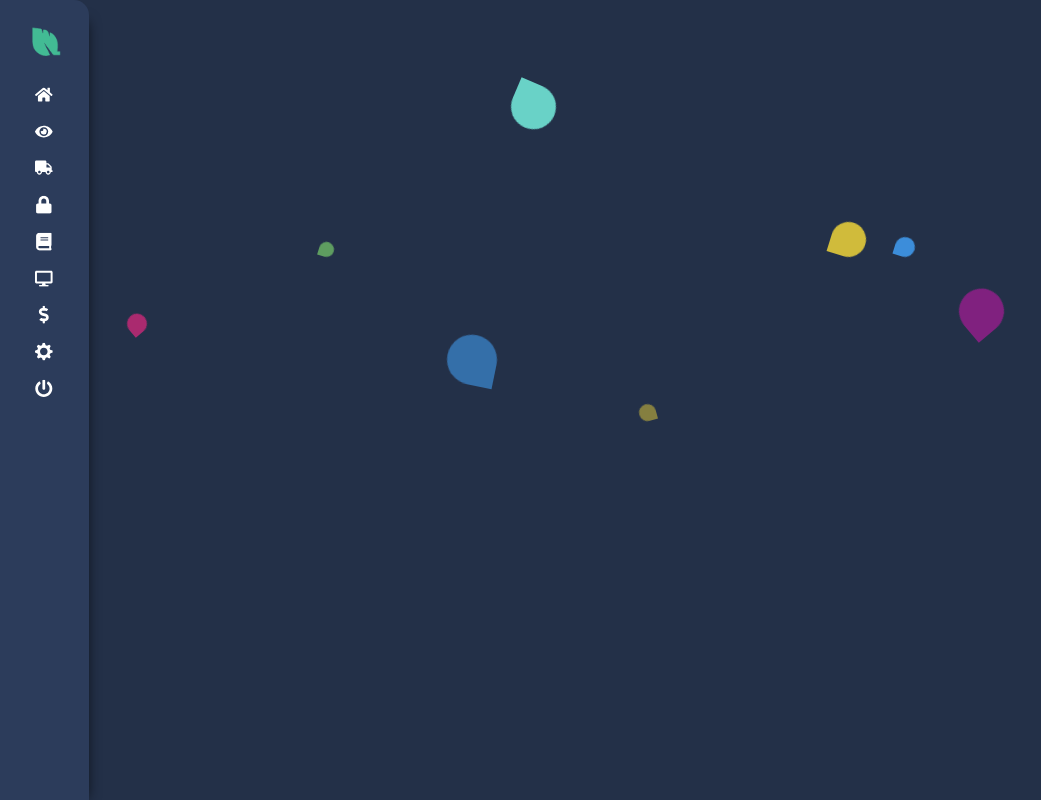
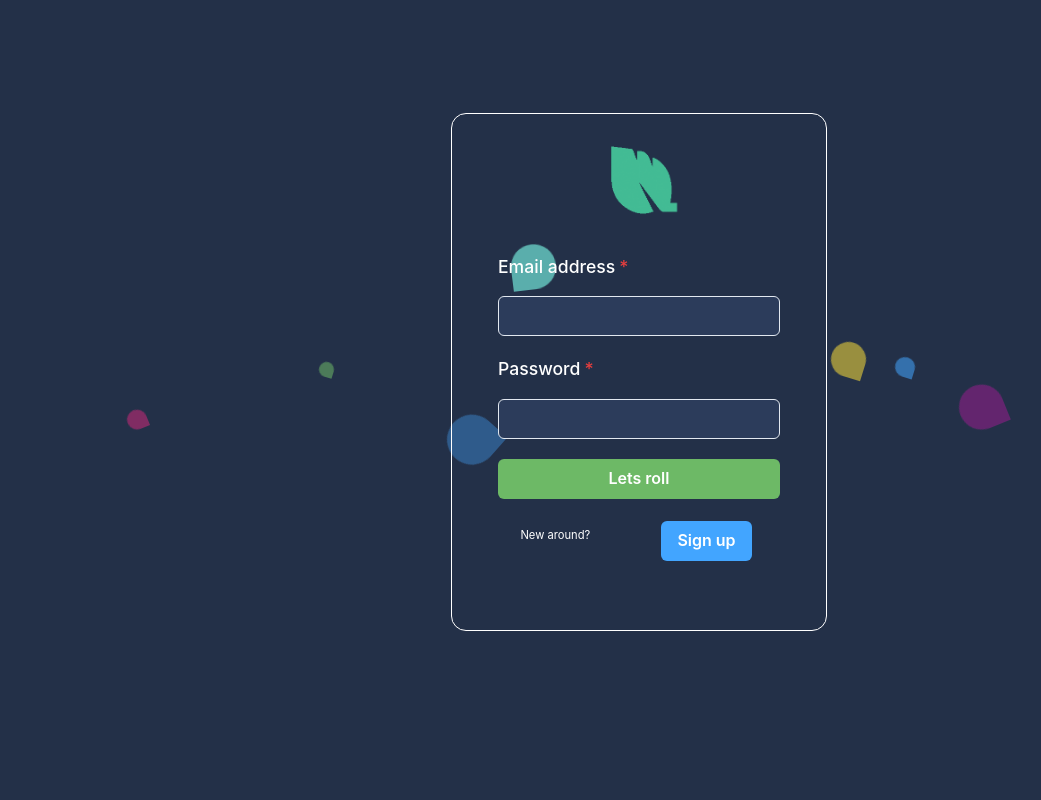
Before and after one commit to AssafWoo/Leaf-groot, a React (Create React App) app: page /login in a window 1280 px wide. Shown: the whole page, without its empty margins (1-1042 px from the left). Built offline with nearby package versions, Linux system fonts and the light colour scheme.

Commit message:
added some loging/logout mock functions

```diff
--- a/src/App.jsx
+++ b/src/App.jsx
@@ -15,7 +15,7 @@ const App = () => {
   );
 
   useEffect(() => {
-    dispatch({type:'USER_CHANGE', payload:{name:'Assaf', role:'CEO', email:'@', auth:'ALL', loggedIn:true} })
+    dispatch({type:'USER_CHANGE', payload:{name:'Assaf', role:'CEO', email:'@', auth:'ALL'} })
   },[])
 
 
--- a/src/Components/Side_bar/left-side-bar.jsx
+++ b/src/Components/Side_bar/left-side-bar.jsx
@@ -64,9 +64,7 @@ const SideBar = ({size}) => {
     const {_, dispatch} = useContext(Store);
 
     const handleClick = ({name, children}) => {
-        console.log(name)
         if(name === 'Exit') {
-
            dispatch({type:'USER_LOGOUT'})
         }
         setActiveItem(name)
--- a/src/Components/Side_bar/right-side-bar.jsx
+++ b/src/Components/Side_bar/right-side-bar.jsx
@@ -27,7 +27,7 @@ const RightSideBar = () => {
                             <Link to='/settings/company'>
                                 <MenuItem _focus={{background:'trasparent'}} _hover={{background:MainBlue}} color='white'>Settings</MenuItem>
                             </Link>
-                            <Link to='/'>
+                            <Link to='/login'>
                                 <MenuItem _hover={{background:MainBlue}} onClick={() => handleLogout()} color='white'>Logout</MenuItem>
                             </Link>
                         </UserMenu>
--- /dev/null
+++ b/src/Pages/404.jsx
@@ -0,0 +1,23 @@
+import React from 'react';
+import { Heading } from '@chakra-ui/layout';
+import { BoxSize, BreakLine, Flex } from '../Styles/styles';
+import { Button } from '@chakra-ui/button';
+import { Link } from 'react-router-dom';
+
+
+// need to build a database for integrations data
+const ErrorPage = () => {
+
+    return(
+        <Flex style={{justifyContent:'center', alignContent:'center'}}>
+           <BoxSize isInvisible={true} FlexSize="5">
+                <Heading color="white" display="inline-block" fontWeight="300">Something went wrong...</Heading>
+                <BreakLine />
+                <Link to="/login"><Button width="100%" colorScheme="green" marginTop=".5rem">Go to safety</Button></Link>
+            </BoxSize>
+
+        </Flex>
+    )
+}
+
+export default ErrorPage;
--- a/src/Pages/login.jsx
+++ b/src/Pages/login.jsx
@@ -6,20 +6,30 @@ import {Flex, FormControl, FormErrorMessage, FormLabel} from '@chakra-ui/react';
 import LeafLogo from '../Assets/images/leaf-green.png';
 import { Link } from "react-router-dom"
 import {Formik, Form, Field} from 'formik';
+import { useContext, useState } from "react";
+import Store from "../Context/global/global-context";
+import { useHistory } from "react-router";
 
 const Login = () => {
-    // const [email, setEmail] = useState('');
-    // const [password, setPassword] = useState('');
-    // const {_, dispatch} = useContext(Store);
+    const [email, setEmail] = useState('');
+    const [password, setPassword] = useState('');
+    const {_, dispatch} = useContext(Store);
+    const history = useHistory();
 
-    // const handleLogin = async (e) => {
-    //     const data = { email:email, passsword:password};
-    //     const demoToken = '23123412432534645grvgdfgeg234cvdfsbdhdsty'
-    //     dispatch({type:'USER_LOGIN', payload: demoToken})
-    // }
+
+    const handleLogin = async (e) => {
+        e.preventDefault();
+        const data = { email:email, passsword:password};
+        const demoToken = '23123412432534645grvgdfgeg234cvdfsbdhdsty'
+        dispatch({type:'USER_LOGIN', payload: demoToken})
+        history.push({
+            pathname:  "/"
+         });
+        }
 
 
     return (
+
         <Flex Flex justify='center' align="center" m="auto" w="fit-content" h="93vh" >
             <BoxSize flexSize="5" isInvisible="true" style={{border:"1px solid white"}} >
                 <LeafIcon src={LeafLogo} />
@@ -57,7 +67,7 @@ const Login = () => {
                                     </FormControl>
                                     )}
                                 </Field>
-                                <Button disabled={isSubmitting} type="submit" w="100%" bg={MainGreen} color="white" colorScheme="green">Lets roll</Button>
+                                <Button disabled={isSubmitting} type="submit" w="100%" bg={MainGreen} color="white" colorScheme="green" onClick={handleLogin}>Lets roll</Button>
                             </Form>
                         )}
                     </Formik>
--- a/src/Routes.jsx
+++ b/src/Routes.jsx
@@ -9,14 +9,15 @@ import DocumentationsComponent from "./Pages/documentations"
 import Settings from "./Pages/settings"
 import Signup from "./Pages/sign-up"
 import Billing from "./Pages/billing"
+import ErrorPage from './Pages/404';
 import { useContext } from "react";
 import Store from './Context/global/global-context';
 import { Layout } from "./Layout";
 
 const Routes = () => {
     const {state, _} = useContext(Store);
-    const hasTokens = state.user.loggedIn;
-
+    const hasTokens = localStorage.getItem('id')
+    console.log(hasTokens);
     return(
         <Switch>
             {hasTokens ?
@@ -36,6 +37,8 @@ const Routes = () => {
                 <Route exact path="/signup/questions" component={SignUpQuestions} />
                 <Route exact path="/signup" component={Signup} />
                 <Route exact path="/login" component={Login} />
+                <Route exact path="/" component={ErrorPage} />
+
             </>
             }
         </Switch>
```
